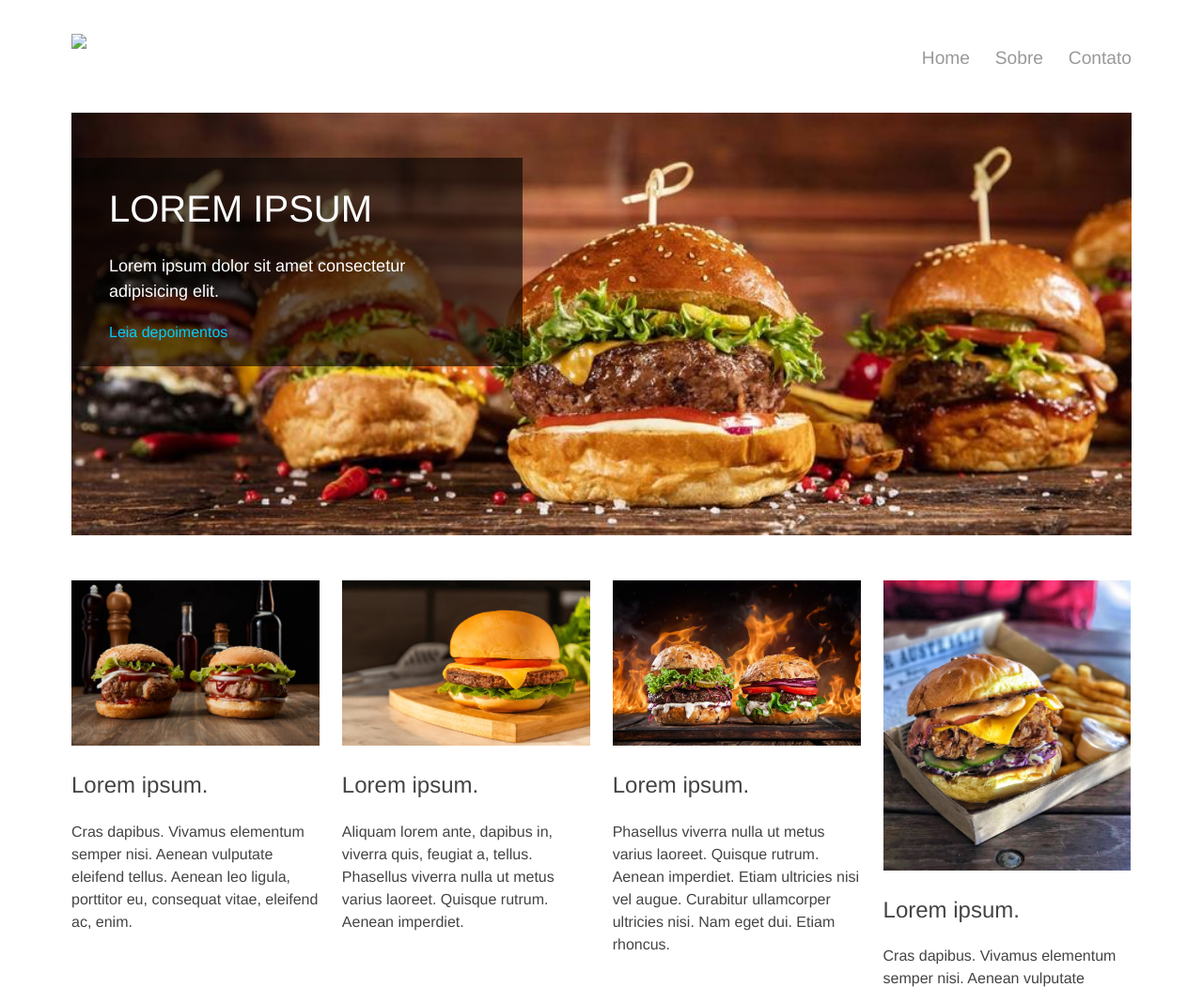
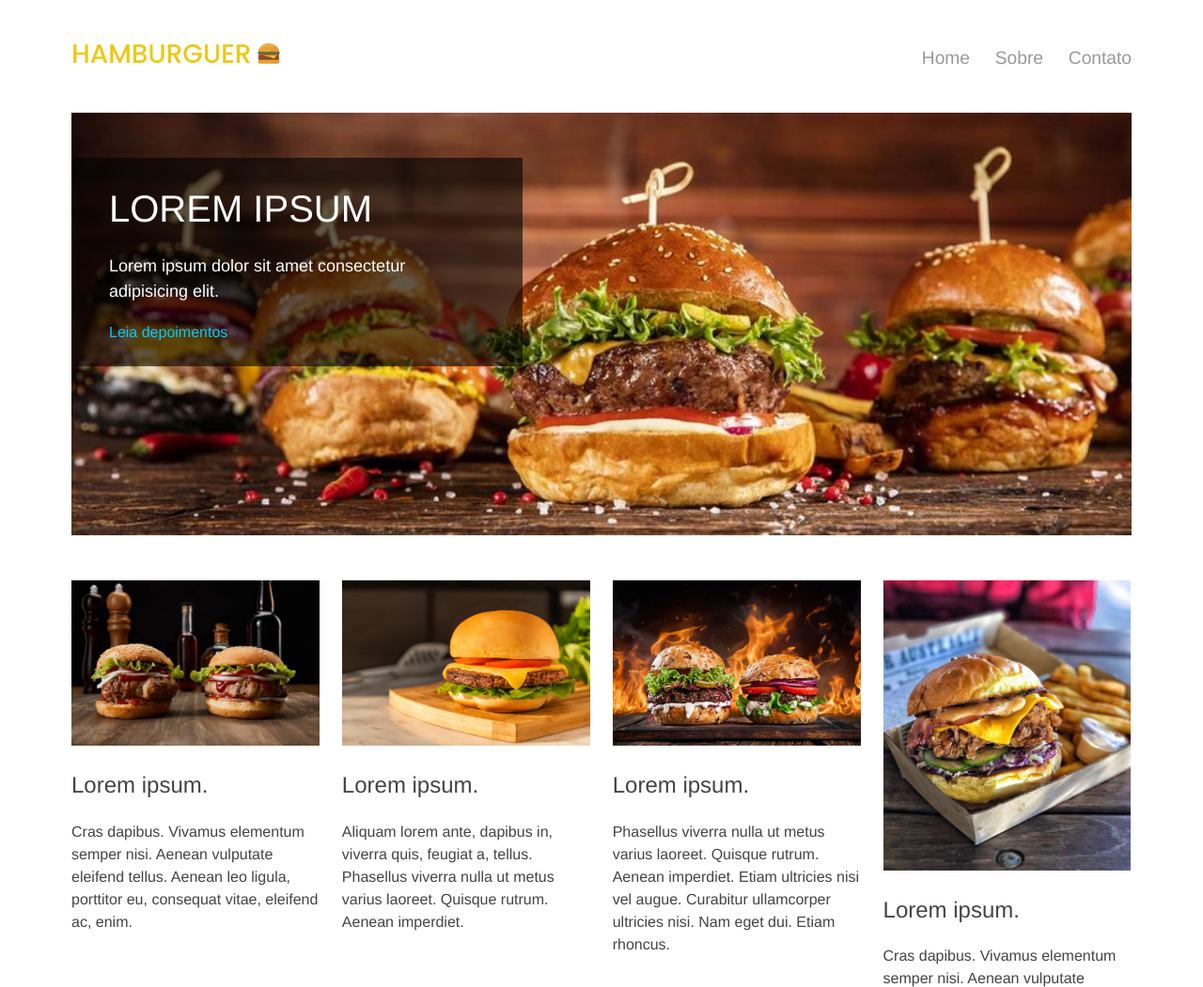
Before and after one commit to sgalvao/responsive, a plain HTML site: page index.html in a window 1280 px wide. Shown: the top 1051 px of the page at 94% size. Drawn offline with Linux system fonts and the light colour scheme.

Commit message:
Update index.html

```diff
--- a/index.html
+++ b/index.html
@@ -15,7 +15,7 @@
 <body>
 <div class="container clearfix">
   <header class="header">
-      <img src="img/logo-spacetours.png"  class="logo">
+      <img src="img/logo.png"  class="logo">
       <nav class="menu">
         <ul>
           <li><a href="#">Home</a></li>
```
